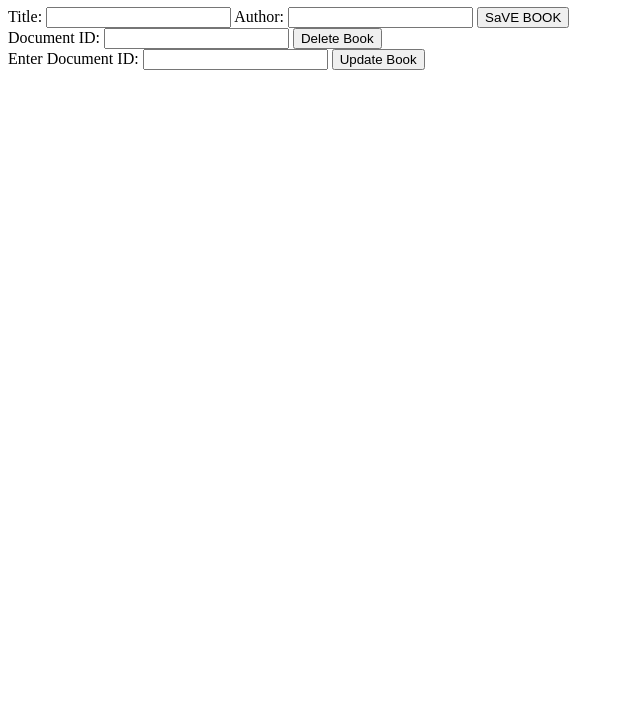
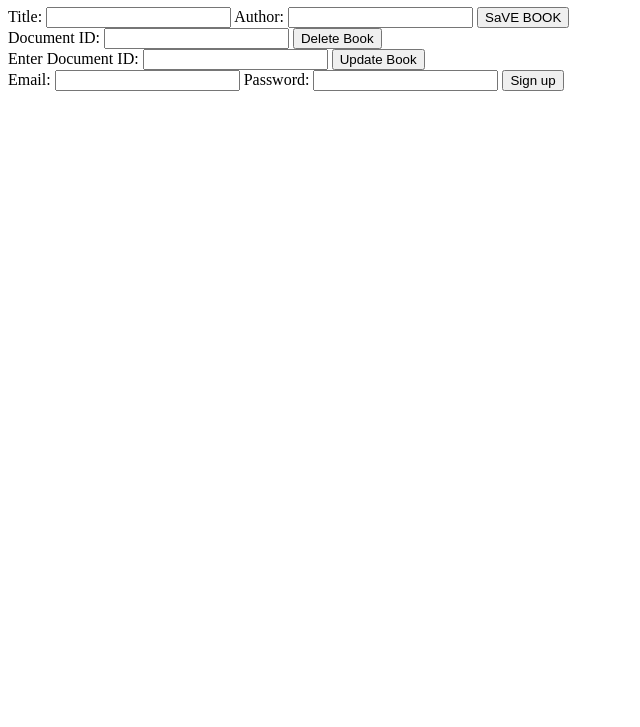
Before and after one commit to Musxeto/fireabse-practice, a website built with webpack: page dist/index.html in a window 1280 px wide. Shown: the part 73-800 px from the top of the page, without its empty margins (0-640 px from the left). Built offline with nearby package versions, Linux system fonts and the light colour scheme; some packages are replaced by stand-ins of ours; no server answers; the database is empty.

Commit message:
sign up form

```diff
--- a/dist/index.html
+++ b/dist/index.html
@@ -28,5 +28,14 @@
 
         <button>Update Book</button>
     </form>
+
+    <form action="" class="signup">
+        <label for="email" >Email:</label>
+        <input type="email" name="email" required>
+        <label for="password">Password:</label>
+        <input type="password" name="password" required>
+        <button>Sign up</button>
+    </form>
+
 </body>
 </html>
```
